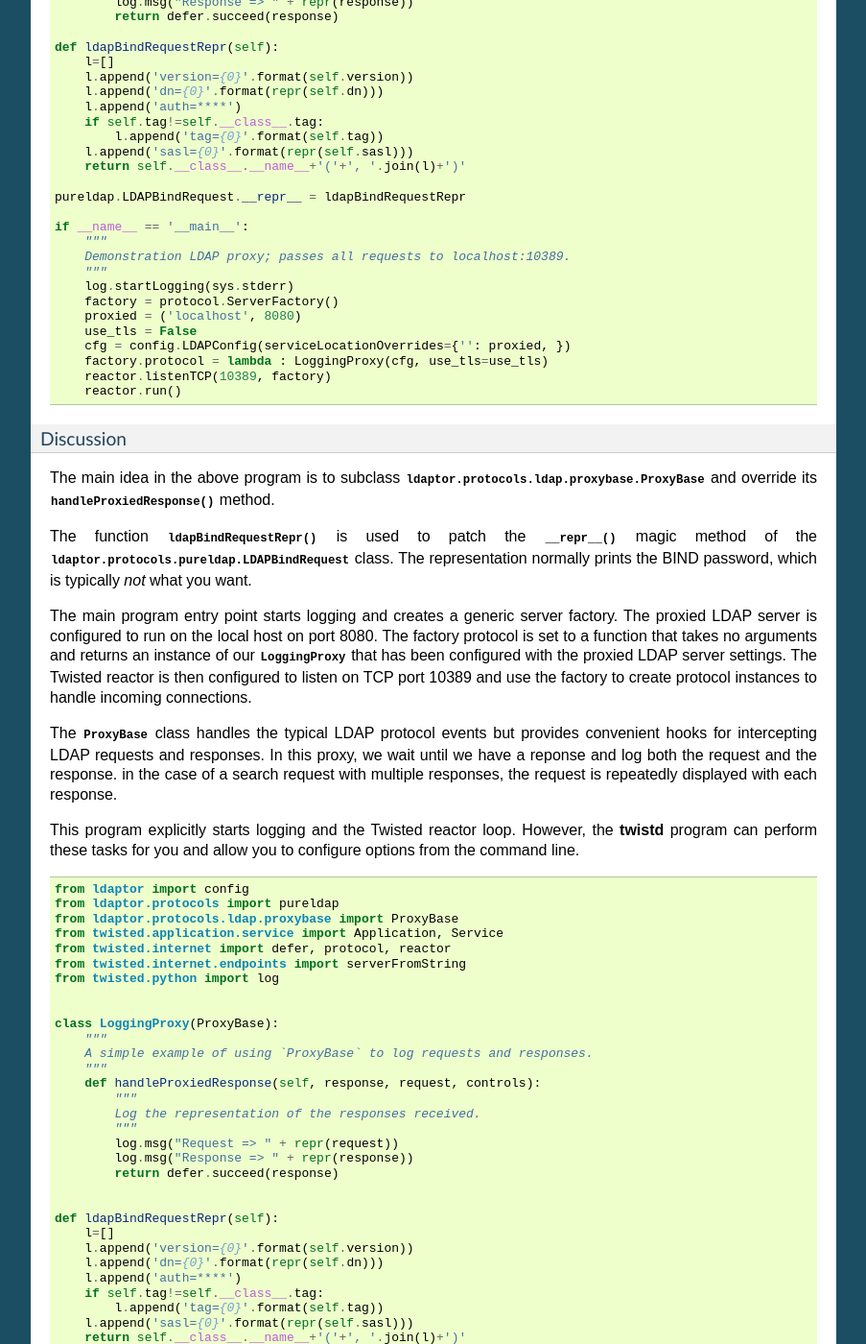
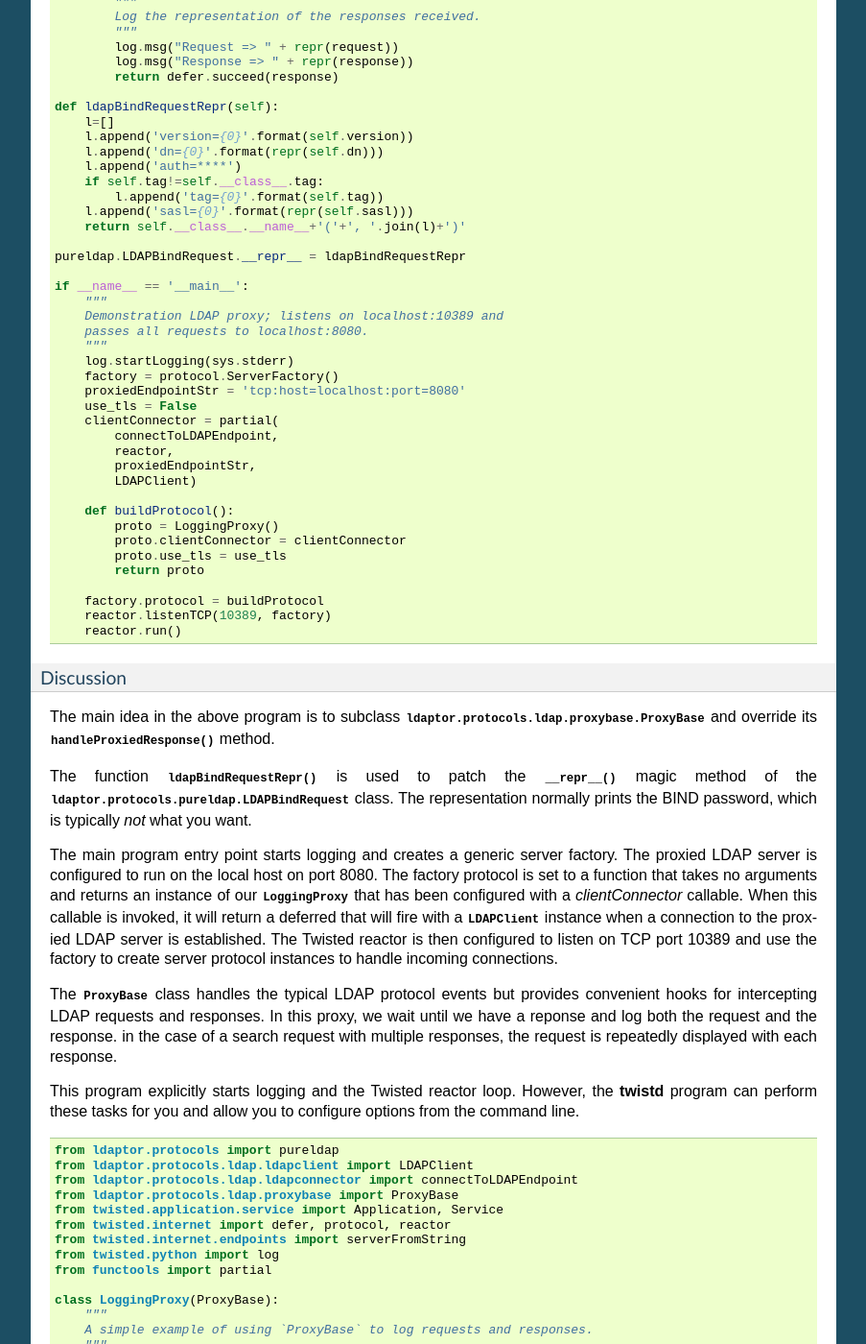
Before and after one commit to twisted/ldaptor, a Sphinx documentation site: the page built from docs/source/cookbook/ldap-proxy.rst, in a window 1280 px wide and 1400 px high, scrolled down 1056 px. Shown: the whole window at 96% size, without its empty margins (198-1101 px from the left). Built offline with Sphinx 7.4.7, drawn with Linux system fonts in a browser that asks for light colours; some of the changed text lies outside the part shown.

Commit message:
Changed quickstart client example to use endpoints; changed proxy examples to use updated ProxyBase API.
I am trying to keep the examples as simple as possible.  I know from experience
that the Ldaptor configuration module was a bit confusing to me, and seemed somewhat
like overkill in most cases.  Likewise the SRV DNS lookups that
`ldapconnector.LDAPConnector` performs for you are a bit much for simple LDAP
clients that just want to connect to a single host and port.

Also, I noticed that `LDAPConnector` and `LDAPClientCreator` (both from the
`ldapconnector` module) make use of a "private" implementation class and methods.
I would like to get those cleaned up a bit before I start recommending those
classes in the documentation.

```diff
--- a/docs/source/addressbook-example.rst
+++ b/docs/source/addressbook-example.rst
@@ -115,7 +115,7 @@
 Searching
 ---------
 
-Once connected to the DIT, and LDAP client can search for entries.
+Once connected to the DIT, an LDAP client can search for entries.
 
 .. code-block:: python
 
--- a/docs/source/cookbook/ldap-proxy.rst
+++ b/docs/source/cookbook/ldap-proxy.rst
@@ -52,11 +52,15 @@
 
 .. code-block:: python
 
-    from ldaptor import config
+    #! /usr/bin/env python
+
     from ldaptor.protocols import pureldap
+    from ldaptor.protocols.ldap.ldapclient import LDAPClient
+    from ldaptor.protocols.ldap.ldapconnector import connectToLDAPEndpoint
     from ldaptor.protocols.ldap.proxybase import ProxyBase
     from twisted.internet import defer, protocol, reactor
     from twisted.python import log
+    from functools import partial
     import sys
 
     class LoggingProxy(ProxyBase):
@@ -85,16 +89,29 @@
 
     if __name__ == '__main__':
         """
-        Demonstration LDAP proxy; passes all requests to localhost:10389.
+        Demonstration LDAP proxy; listens on localhost:10389 and
+        passes all requests to localhost:8080.
         """
         log.startLogging(sys.stderr)
         factory = protocol.ServerFactory()
-        proxied = ('localhost', 8080)
+        proxiedEndpointStr = 'tcp:host=localhost:port=8080'
         use_tls = False
-        cfg = config.LDAPConfig(serviceLocationOverrides={'': proxied, })
-        factory.protocol = lambda : LoggingProxy(cfg, use_tls=use_tls)
+        clientConnector = partial(
+            connectToLDAPEndpoint,
+            reactor,
+            proxiedEndpointStr,
+            LDAPClient)
+
+        def buildProtocol():
+            proto = LoggingProxy()
+            proto.clientConnector = clientConnector
+            proto.use_tls = use_tls
+            return proto
+
+        factory.protocol = buildProtocol
         reactor.listenTCP(10389, factory)
         reactor.run()
+
 
 ''''''''''
 Discussion
@@ -113,10 +130,12 @@
 The main program entry point starts logging and creates a generic server factory.
 The proxied LDAP server is configured to run on the local host on port 8080.
 The factory protocol is set to a function that takes no arguments and returns an
-instance of our :py:class:`LoggingProxy` that has been configured with the
-proxied LDAP server settings.  The Twisted reactor is then configured to listen
-on TCP port 10389 and use the factory to create protocol instances to handle
-incoming connections.
+instance of our :py:class:`LoggingProxy` that has been configured with a
+`clientConnector` callable.  When this callable is invoked, it will return a
+deferred that will fire with a :py:class:`LDAPClient` instance when a connection
+to the proxied LDAP server is established.  The Twisted reactor is then
+configured to listen on TCP port 10389 and use the factory to create server
+protocol instances to handle incoming connections.
 
 The :py:class:`ProxyBase` class handles the typical LDAP protocol events but
 provides convenient hooks for intercepting LDAP requests and responses.  In
@@ -130,14 +149,15 @@
 
 .. code-block:: python
 
-    from ldaptor import config
     from ldaptor.protocols import pureldap
+    from ldaptor.protocols.ldap.ldapclient import LDAPClient
+    from ldaptor.protocols.ldap.ldapconnector import connectToLDAPEndpoint
     from ldaptor.protocols.ldap.proxybase import ProxyBase
     from twisted.application.service import Application, Service
     from twisted.internet import defer, protocol, reactor
     from twisted.internet.endpoints import serverFromString
     from twisted.python import log
-
+    from functools import partial
 
     class LoggingProxy(ProxyBase):
         """
@@ -166,15 +186,27 @@
 
 
     class LoggingProxyService(Service):
-        endpoint_str = "tcp:10389"
-        proxied = ('localhost', 8080)
+        endpointStr = "tcp:10389"
+        proxiedEndpointStr = 'tcp:host=localhost:port=8080'
 
         def startService(self):
             factory = protocol.ServerFactory()
             use_tls = False
-            cfg = config.LDAPConfig(serviceLocationOverrides={'': self.proxied, })
-            factory.protocol = lambda : LoggingProxy(cfg, use_tls=use_tls)
-            ep = serverFromString(reactor, self.endpoint_str)
+            proxiedEndpointStr = 'tcp:host=localhost:port=8080'
+            clientConnector = partial(
+                connectToLDAPEndpoint,
+                reactor,
+                self.proxiedEndpointStr,
+                LDAPClient)
+
+            def buildProtocol():
+                proto = LoggingProxy()
+                proto.clientConnector = clientConnector
+                proto.use_tls = use_tls
+                return proto
+
+            factory.protocol = buildProtocol
+            ep = serverFromString(reactor, self.endpointStr)
             d = ep.listen(factory)
             d.addCallback(self.setListeningPort)
             d.addErrback(log.err)
@@ -196,6 +228,7 @@
     service = LoggingProxyService()
     service.setServiceParent(application)
 
+
 This program is very similar to the previous one.  However, this one is run
 with :program:`twistd`::
 
@@ -208,12 +241,14 @@
 starts up.  Conversely, :py:func:`stopService()` is called when the service is
 about to shut down.
 
-This improved example also makes use of an endpoint string.  This is a string
-description of the socket on which our LDAP proxy server will listen.  The
-advantage of endpoints is that you can read these strings from a configuration
-file and change how your server listens.  Our example listens on a plain old
-TCP socket, but you could easilly switch to a TLS socket or a UNIX domain
-socket without having to change a line of code.
+This improved example also makes use of endpoint strings.  These strings are
+textual descriptions of client and server sockets on which our LDAP proxy
+server will connect and listen, respectively.
+
+The advantage of endpoints is that you can read these strings from a configuration
+file and change how your server listens or how you client connects.  Our example
+listens on a plain old TCP socket, but you could easilly switch to a TLS socket
+or a UNIX domain socket without having to change a line of code.
 
 Listening on an endpoint is an asynchronous task, so we set a callback to
 record the listening port.  When the service stops, we ask the port to stop
--- a/docs/source/index.rst
+++ b/docs/source/index.rst
@@ -31,7 +31,6 @@
 
    ldap-intro
    addressbook-example
-   cookbook
    ldaptor
 
 ----------------
```
Also changed, not shown: docs/source/quickstart.rst (+28 -17 lines).
